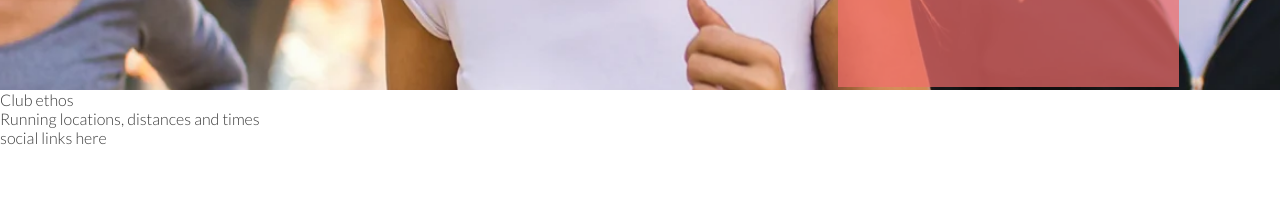
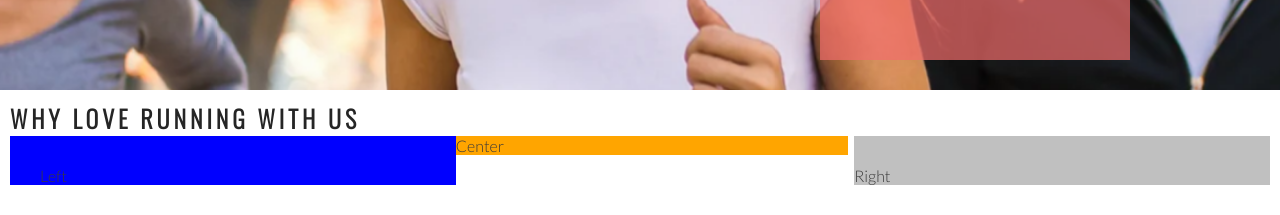
Before and after one commit to Th3ThirdMan/love-running, a plain HTML site: page index.html in a window 1280 px wide. Shown: the part 585-800 px from the top of the page. Drawn offline with nearby package versions, Linux system fonts and the light colour scheme.

Commit message:
Add club ethos main structure

```diff
--- a/assets/css/style.css
+++ b/assets/css/style.css
@@ -24,6 +24,7 @@ h1, h2 {
 #logo {
     float: left;
     font-size: 280%;
+    margin-left: 30px;
 }
 
 /*navigation links */
@@ -110,3 +111,31 @@ h1, h2 {
 
     position: absolute;
 }
+
+/* club ethos */
+
+#club-ethos {
+    height: 600px;
+    padding: 10px;
+}
+
+#left-about {
+    padding-top: 30px;
+    padding-left: 30px;
+    width: 33%;
+    float: left;
+    background-color: blue;
+}
+
+#right-about {
+    padding-top: 30px;
+    width: 33%;
+    float: right;
+    background-color: silver;
+}
+
+#center-about {
+    width: 33%;
+    margin: 0 auto;
+    background-color: orange;
+}
--- a/index.html
+++ b/index.html
@@ -33,16 +33,17 @@
         </nav>
     </header>
     <section id="hero-outer">
-        <div id="hero-image">
+        <div id="hero-image"></div>
         <div id="cover-text">
             <h2>Love Running</h2>
             <h3>Dublin Docklands & Phoenix Park</h3>
         </div>
-        </div>
-        Main image
     </section>
-    <section>
-        Club ethos
+    <section id="club-ethos">
+        <h1>Why love running with us</h1>
+        <div id="left-about">Left</div>
+        <div id="right-about">Right</div>
+        <div id="center-about">Center</div>
     </section>
     <section>
         Running locations, distances and times
```
